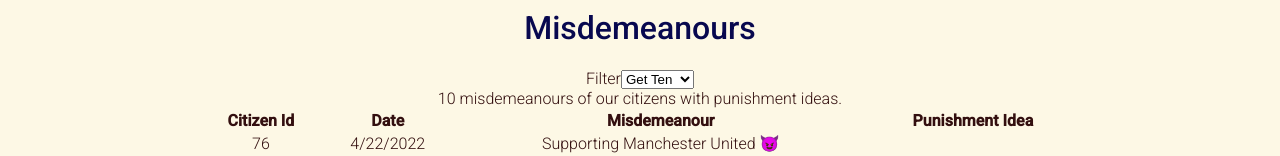
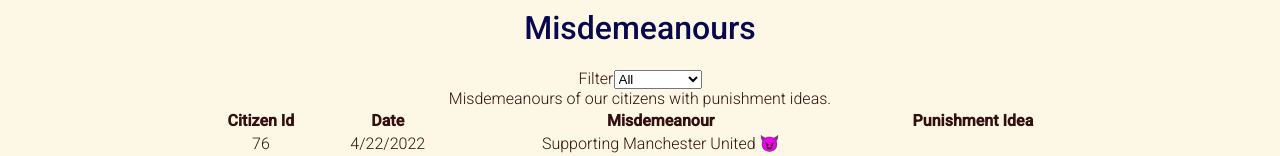
Before and after one commit to sookburt/fakelandia_website_project, a React (Create React App) app: page /Misdemeanour in a window 1280 px wide. Shown: the part 165-321 px from the top of the page. Built offline with nearby package versions, Linux system fonts and the light colour scheme.

Commit message:
got filter working finally

```diff
--- a/src/components/Misdemeanour.tsx
+++ b/src/components/Misdemeanour.tsx
@@ -1,30 +1,17 @@
 import { useEffect, useState } from "react";
 import generateMisdemeanours from "../data/generate_misdemenours";
-import { MisdemeanourRecord } from "../data/MisdemeanourRecord";
+import { Misdemeanours, MisdemeanourRecord } from "../data/MisdemeanourRecord";
 import MisdemeanourRow from "./MisdemeanourRow";
+import Select from "./Select";
 
 
 
 const Misdemeanour: React.FC = () => {
 
-  const [filter, setFilter] = useState(10);
-  const updateFilter = (value: string) => {
-    const num = parseInt(value);
-    if(num !== filter){
-      setFilter(num);
-    }
-  };
+
   const [misdemeanours, setMisdemeanours] = useState<MisdemeanourRecord[]>([]);
-
-
-  useEffect(() =>  {
-    const callApi = async () => {
-      const records = await generateMisdemeanours(filter);
-      records.map(record =>  record.misdemeanourDescription = getMisdemeanourText(record.misdemeanour));
-      setMisdemeanours(records);
-    }
-    callApi(); // TODO: unsure why but this gets called twice each time a change is made
-  }, [filter]);
+  const [filtered, setFiltered] = useState<MisdemeanourRecord[]>(misdemeanours);
+  const [option, setOption] = useState<Misdemeanours | 'all'>('all');
 
   const getMisdemeanourText = (misdemeanour:string) => {
 
@@ -36,20 +23,33 @@ const Misdemeanour: React.FC = () => {
     }
   };
 
+  useEffect(() => {
+    if(option !== 'all'){
+      const filteredRecords = misdemeanours.filter((rec) => rec.misdemeanour === option);
+      setFiltered([...filteredRecords]);
+    }
+    else{
+      setFiltered([...misdemeanours]);
+    }
+  }, [misdemeanours, option]);
+
+  useEffect(() =>  {
+    const callApi = async () => {
+      const records = await generateMisdemeanours(10);
+      records.map(record =>  record.misdemeanourDescription = getMisdemeanourText(record.misdemeanour));
+      setMisdemeanours([...records]);
+    }
+    callApi();
+  }, []);
+
+
   return (
     <>
       <h1>Misdemeanours</h1>
-      {console.log(misdemeanours)}
       { /* TODO: create components to display misdemeanours and pass via useContext */ }
-      <label className="label--hidden" htmlFor='myFilter'>Filter</label>
-      <select
-        id='myFilter'
-        onChange={(e) => {e.preventDefault();updateFilter(e.target.value)}}>
-        <option value='10'>Get Ten</option>
-        <option value='1'>Get One</option>
-      </select>
+      <Select option={option} update={setOption} />
       <table className="misdemeanour-table">
-        <caption>{filter} misdemeanours of our citizens with punishment ideas.</caption>
+        <caption>Misdemeanours of our citizens with punishment ideas.</caption>
         <thead>
           <tr>
             <th>Citizen Id</th>
@@ -59,7 +59,9 @@ const Misdemeanour: React.FC = () => {
           </tr>
         </thead>
         <tbody>
-          {misdemeanours.map((record) => <MisdemeanourRow  {...record}/>)}
+          {
+            filtered.map((record) => <MisdemeanourRow  {...record}/>)
+          }
         </tbody>
       </table>
     </>
--- /dev/null
+++ b/src/components/Select.tsx
@@ -0,0 +1,39 @@
+import { Misdemeanours, MISDEMEANOURS } from "../data/MisdemeanourRecord";
+
+interface Props {
+  option:string;
+  update: React.Dispatch<React.SetStateAction<Misdemeanours | 'all'>>;
+}
+
+const Select: React.FC<Props> = (props) => {
+
+  const updateFilter = (value: string):void =>  {
+    const index = parseInt(value);
+    if(!Number.isNaN(index))
+    {
+      const state = MISDEMEANOURS[index];
+      props.update(state);
+    }
+    else {
+      props.update('all');
+    }
+  };
+
+  return (
+    <>
+    <label className="label--hidden" htmlFor='myFilter'>Filter</label>
+      <select
+        id='myFilter' name='myFilter'
+        onChange={(e) => updateFilter(e.target.value)}
+        >
+        <option value='all'>All</option>
+        <option value='0'>Rudeness</option>
+        <option value='1'>Vegetables</option>
+        <option value='2'>Lift</option>
+        <option value='3'>United</option>
+      </select>
+      </>
+  );
+}
+
+export default Select;
--- a/src/data/MisdemeanourRecord.ts
+++ b/src/data/MisdemeanourRecord.ts
@@ -6,11 +6,11 @@ export const MISDEMEANOURS = [
 	'united',
 ] as const;
 
-export type Misdemeanour = typeof MISDEMEANOURS[number];
+export type Misdemeanours = typeof MISDEMEANOURS[number];
 
 export interface MisdemeanourRecord {
 	citizenId: number;
-	misdemeanour: Misdemeanour;
+	misdemeanour: Misdemeanours;
 	date: string;
 	misdemeanourDescription?: string
 }
--- a/src/data/generate_misdemenours.ts
+++ b/src/data/generate_misdemenours.ts
@@ -1,4 +1,4 @@
-import { Misdemeanour, MisdemeanourRecord, MISDEMEANOURS } from "./MisdemeanourRecord";
+import { Misdemeanours, MisdemeanourRecord, MISDEMEANOURS } from "./MisdemeanourRecord";
 
 export default async function generateMisdemeanours(
 	number: number
@@ -13,7 +13,7 @@ export default async function generateMisdemeanours(
 	for (let i = 0; i < amount; i++) {
 		misdemeanours.push({
 			citizenId: Math.floor(i + rand(37) * rand(967)),
-			misdemeanour: choose<Misdemeanour>([...MISDEMEANOURS]),
+			misdemeanour: choose<Misdemeanours>([...MISDEMEANOURS]),
 			date: new Date().toLocaleDateString(),
 		});
 	}
```
Also changed, not shown: 1 other file (tests, documents, lock files or other folders).
